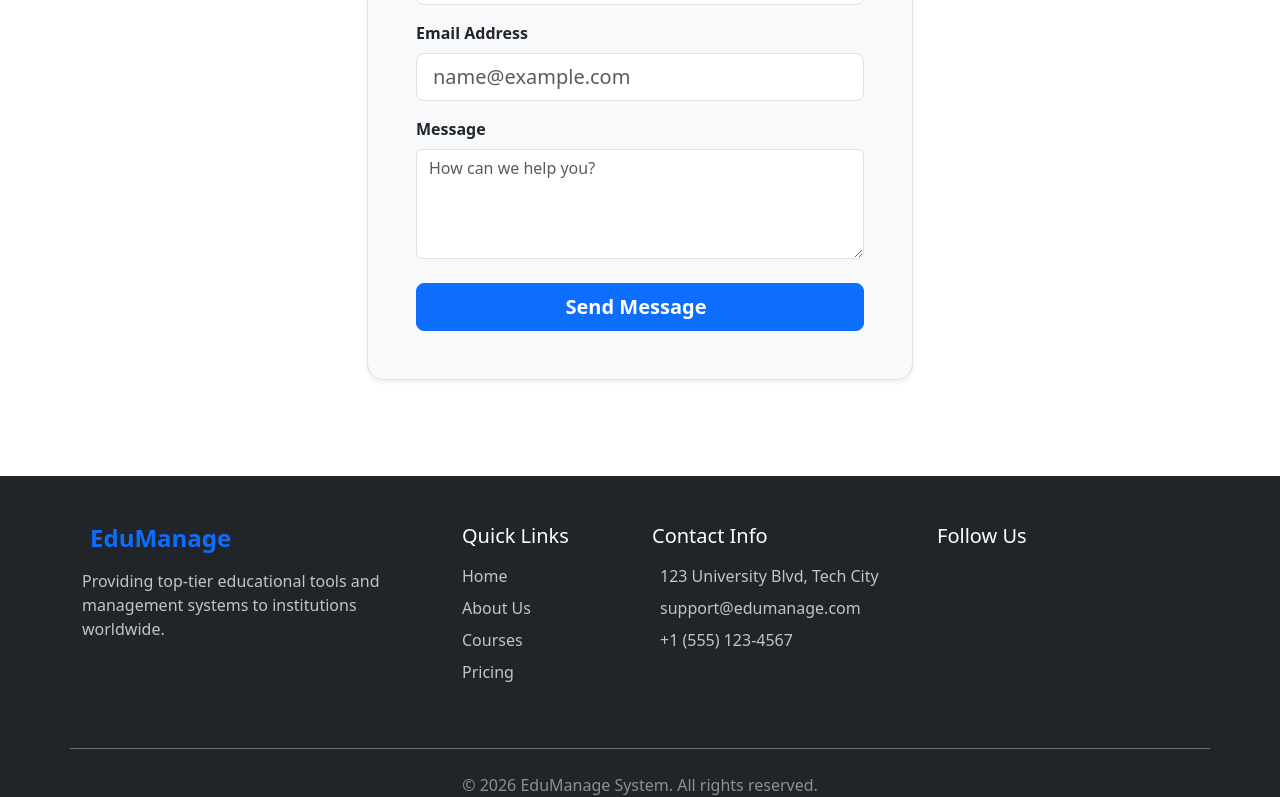
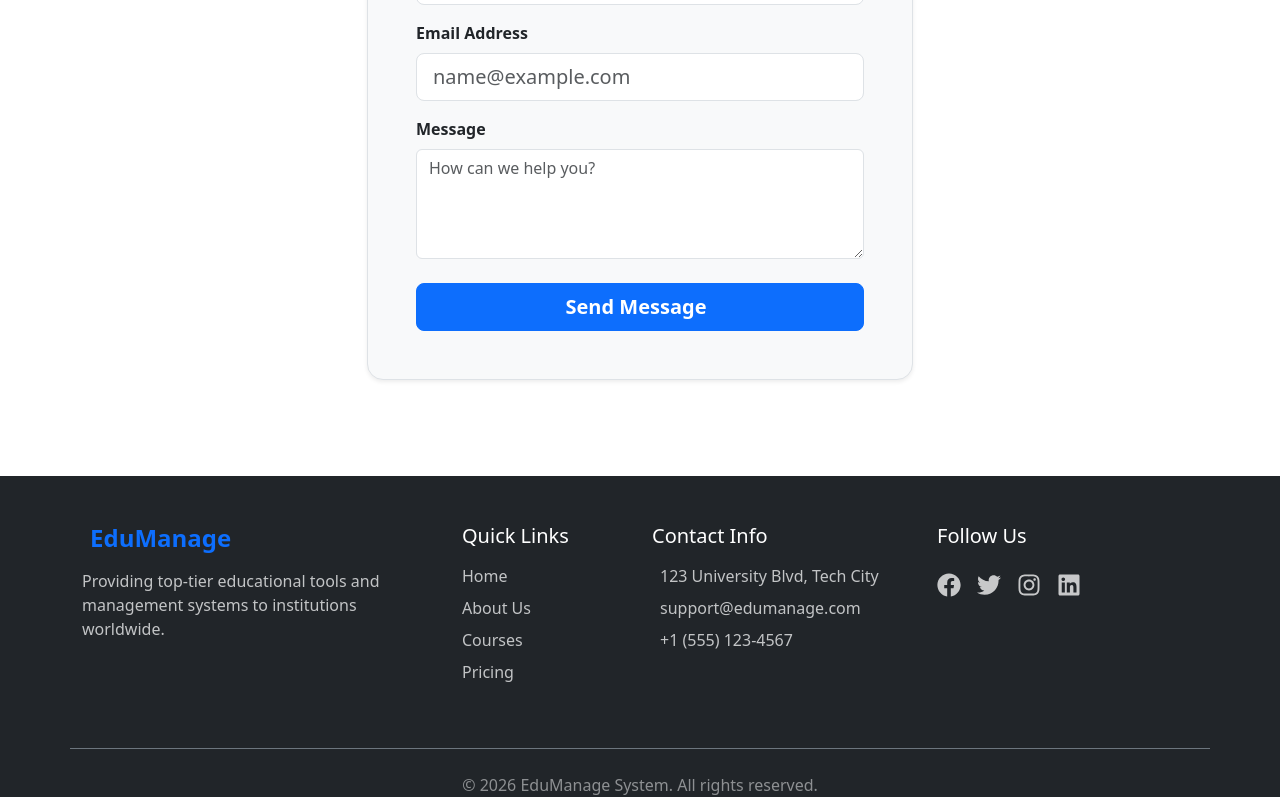
Before and after one commit to dritonjasiqi/schoolmanagementsystem, a React app in the folder frontend/: page / in a window 1280 px wide. Shown: the part 2621-3418 px from the top of the page. Built offline with nearby package versions, Linux system fonts and the light colour scheme; the HTML template or start-up script is replaced by a standard one.

Commit message:
fixed Review Arrow not working, Added SocialMedia Icons

```diff
--- a/frontend/package.json
+++ b/frontend/package.json
@@ -17,6 +17,7 @@
     "react-bootstrap": "^2.10.10",
     "react-bootstrap-icons": "^1.11.6",
     "react-dom": "^19.2.4",
+    "react-icons": "^4.11.0",
     "react-router-dom": "^7.14.1",
     "recharts": "^3.8.1"
   },
--- a/frontend/src/pages/Home.jsx
+++ b/frontend/src/pages/Home.jsx
@@ -1,4 +1,5 @@
 import React, { useState } from "react";
+import { FaFacebook, FaInstagram, FaLinkedin, FaTwitter } from 'react-icons/fa';
 
 export default function Home() {
     const [isNavCollapsed, setIsNavCollapsed] = useState(true);
@@ -20,6 +21,18 @@ export default function Home() {
         { id: 5, name: 'Michael Brown', text: 'Helped me track my grades and courses flawlessly.', stars: 4 },
         { id: 6, name: 'Jessica Davis', text: 'A must-have platform for modern education and e-learning.', stars: 5 }
     ];
+
+    // Reviews Carousel Logic
+    const [activeSlide, setActiveSlide] = useState(0);
+    const totalSlides = Math.ceil(reviews.length / 2); // 2 reviews per slide = 3 slides
+
+    const nextSlide = () => {
+        setActiveSlide((prev) => (prev + 1) % totalSlides);
+    };
+
+    const prevSlide = () => {
+        setActiveSlide((prev) => (prev - 1 + totalSlides) % totalSlides);
+    };
 
     return (
         <div>
@@ -85,15 +98,16 @@ export default function Home() {
                             </p>
                         </div>
                     </div>
-
-                    {/* Reviews Carousel */}
-                    <div id="reviewsCarousel" className="carousel slide pb-5" data-bs-ride="carousel">
+                    {/* Reviews Custom React Carousel */}
+                    <div id="reviewsCarousel" className="carousel slide pb-5">
                         <div className="carousel-inner px-2 px-md-5">
-                            {/* Grouping reviews into slides (2 per slide for demo, adapting via Bootstrap grid inside) */}
-                            {[0, 2, 4].map((startIndex, idx) => (
-                                <div className={`carousel-item ${idx === 0 ? 'active' : ''}`} key={idx}>
+                            {Array.from({ length: totalSlides }).map((_, slideIndex) => (
+                                <div
+                                    className={`carousel-item ${slideIndex === activeSlide ? 'active d-block' : 'd-none'}`}
+                                    key={slideIndex}
+                                >
                                     <div className="row justify-content-center g-4">
-                                        {reviews.slice(startIndex, startIndex + 2).map((review) => (
+                                        {reviews.slice(slideIndex * 2, slideIndex * 2 + 2).map((review) => (
                                             <div className="col-md-6" key={review.id}>
                                                 <div className="review-card d-flex flex-column justify-content-between">
                                                     <p className="text-muted fst-italic mb-4">"{review.text}"</p>
@@ -115,11 +129,12 @@ export default function Home() {
                                 </div>
                             ))}
                         </div>
-                        <button className="carousel-control-prev" type="button" data-bs-target="#reviewsCarousel" data-bs-slide="prev">
+                        {/* Custom Carousel Controls */}
+                        <button className="carousel-control-prev" type="button" onClick={prevSlide}>
                             <span className="carousel-control-prev-icon shadow" aria-hidden="true"></span>
                             <span className="visually-hidden">Previous</span>
                         </button>
-                        <button className="carousel-control-next" type="button" data-bs-target="#reviewsCarousel" data-bs-slide="next">
+                        <button className="carousel-control-next" type="button" onClick={nextSlide}>
                             <span className="carousel-control-next-icon shadow" aria-hidden="true"></span>
                             <span className="visually-hidden">Next</span>
                         </button>
@@ -222,10 +237,18 @@ export default function Home() {
                         <div className="col-lg-3 col-md-6">
                             <h5 className="mb-3">Follow Us</h5>
                             <div className="d-flex gap-3">
-                                <a href="#!" className="text-white fs-4 opacity-75 hover-white"><i className="bi bi-facebook"></i></a>
-                                <a href="#!" className="text-white fs-4 opacity-75 hover-white"><i className="bi bi-twitter-x"></i></a>
-                                <a href="#!" className="text-white fs-4 opacity-75 hover-white"><i className="bi bi-instagram"></i></a>
-                                <a href="#!" className="text-white fs-4 opacity-75 hover-white"><i className="bi bi-linkedin"></i></a>
+                                <a href="#!" className="text-white fs-4 opacity-75 social-icon" aria-label="Facebook">
+                                    <FaFacebook />
+                                </a>
+                                <a href="#!" className="text-white fs-4 opacity-75 social-icon" aria-label="Twitter">
+                                    <FaTwitter />
+                                </a>
+                                <a href="#!" className="text-white fs-4 opacity-75 social-icon" aria-label="Instagram">
+                                    <FaInstagram />
+                                </a>
+                                <a href="#!" className="text-white fs-4 opacity-75 social-icon" aria-label="LinkedIn">
+                                    <FaLinkedin />
+                                </a>
                             </div>
                         </div>
                     </div>
```
Also changed, not shown: 1 other file (tests, documents, lock files or other folders).
